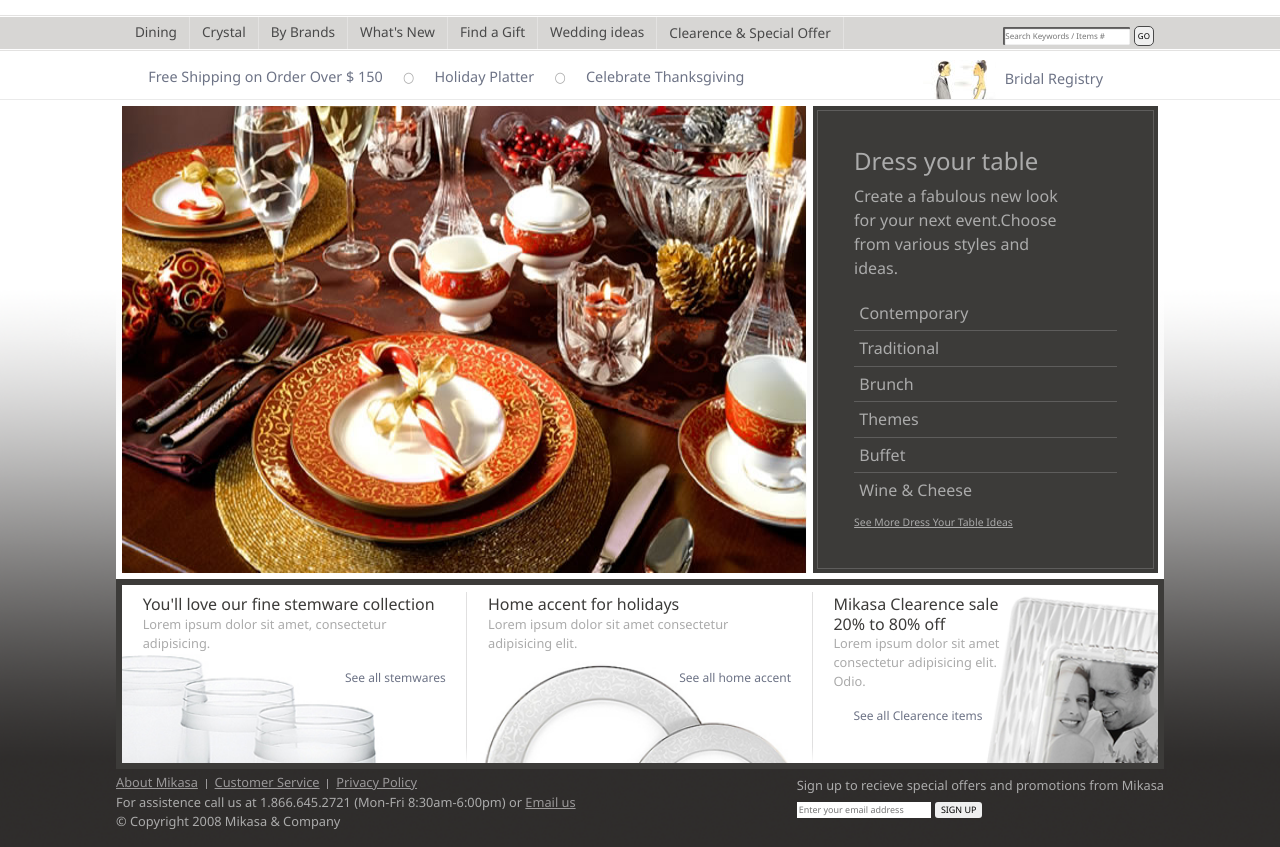
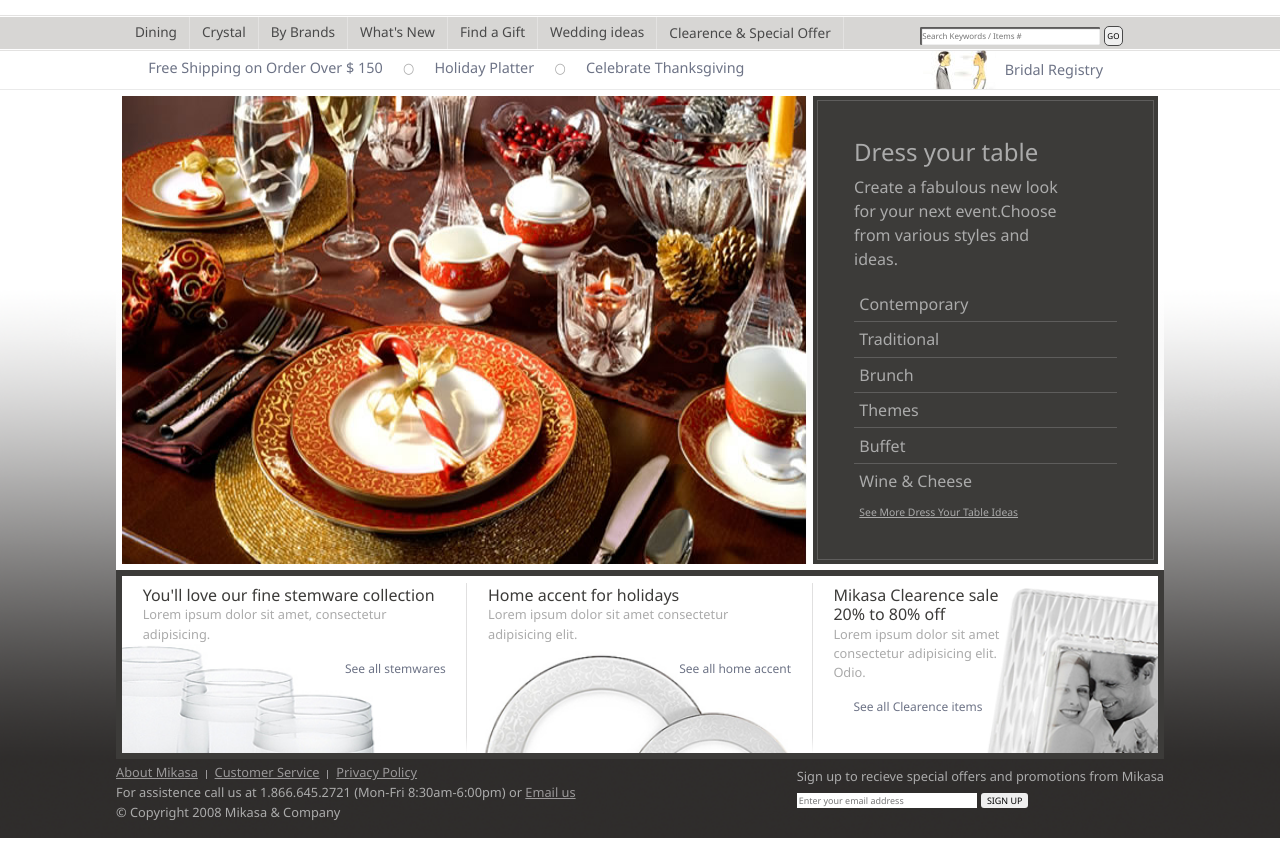
Before and after one commit to zedan101/Task-3, a plain HTML site: page index.html in a window 1280 px wide. Shown: the part 66-913 px from the top of the page. Drawn offline with nearby package versions, Linux system fonts and the light colour scheme; files whose address does not match are found by name.

Commit message:
Add files via upload

```diff
--- a/index.css
+++ b/index.css
@@ -47,7 +47,7 @@ header a img{
     font-size: 50%;
 }
 .nav-txt {
-    padding-right: 50px;
+    width: 180px;
     border-radius: 1px;
     border:none;
     box-shadow:1px 1px 1px 1px #5c5b5b inset;
@@ -80,7 +80,7 @@ header a img{
     padding-left: 1%;
 } */
 .sub-nav{
-    margin-top: 1%;
+    margin-top: 0.1%
 }
 .sub-nav a{
     color: #6D7386;
@@ -128,6 +128,7 @@ padding-right: 15%;
 .main-one-text a{
     color:#ABABAB ;
     font-size: 60%;
+    padding-left: 2%;
 }
 .main-one{
     border:6px solid rgb(255, 255, 255) ;
@@ -240,7 +241,7 @@ footer p{
     padding: 0%;
 }
 .f-two input:nth-child(2){
-
+    width: 180px;
     font-size: 56%;
     border: none;
 
@@ -269,7 +270,9 @@ header a{
 .navbar li a{
     font-size: 85%;
 }
-
+.nav-txt{
+    margin-left: 5%;
+}
 .sub-nav a{
     font-size: 90%;
     padding: 0% 3%;
--- a/index.html
+++ b/index.html
@@ -22,7 +22,7 @@
                 </section>
             </header>
             <nav class="navbar navbar-expand-lg row">
-                    <ul class="navbar-nav col-lg-9">
+                    <ul class="navbar-nav col-lg-8">
                         <li class="nav-item p-1"><a class="nav-link" href="#">Dining</a></li>
                         <li class="nav-item p-1"><a class="nav-link" href="#">Crystal</a></li>
                         <li class="nav-item p-1"><a class="nav-link" href="#">By Brands</a></li>
@@ -32,7 +32,7 @@
                         <li class="nav-item p-1"><a class="nav-link" href="#">Clearence & Special Offer</a></li>
                         <!-- <li class="nav-txt nav-item"><input type="text" placeholder="Search Keywords / Items #"></li><li class="nav-go nav-item"><input type="button" value="GO"></li> -->
                     </ul>
-                    <form class="col-lg-3 " action="">
+                    <form class="col-lg-3" action="">
                        <input class="nav-txt" type="text" placeholder="Search Keywords / Items #">
                         <input class="nav-go" type="button" value="GO">
                     </form>
```
